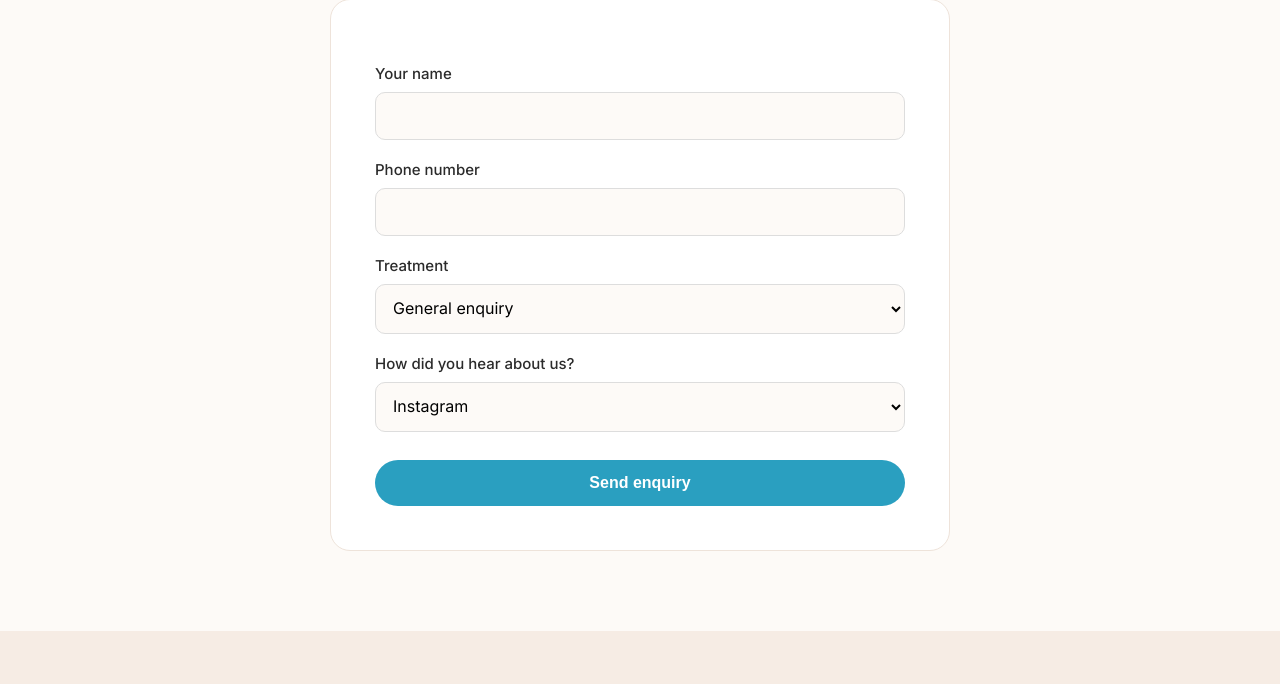
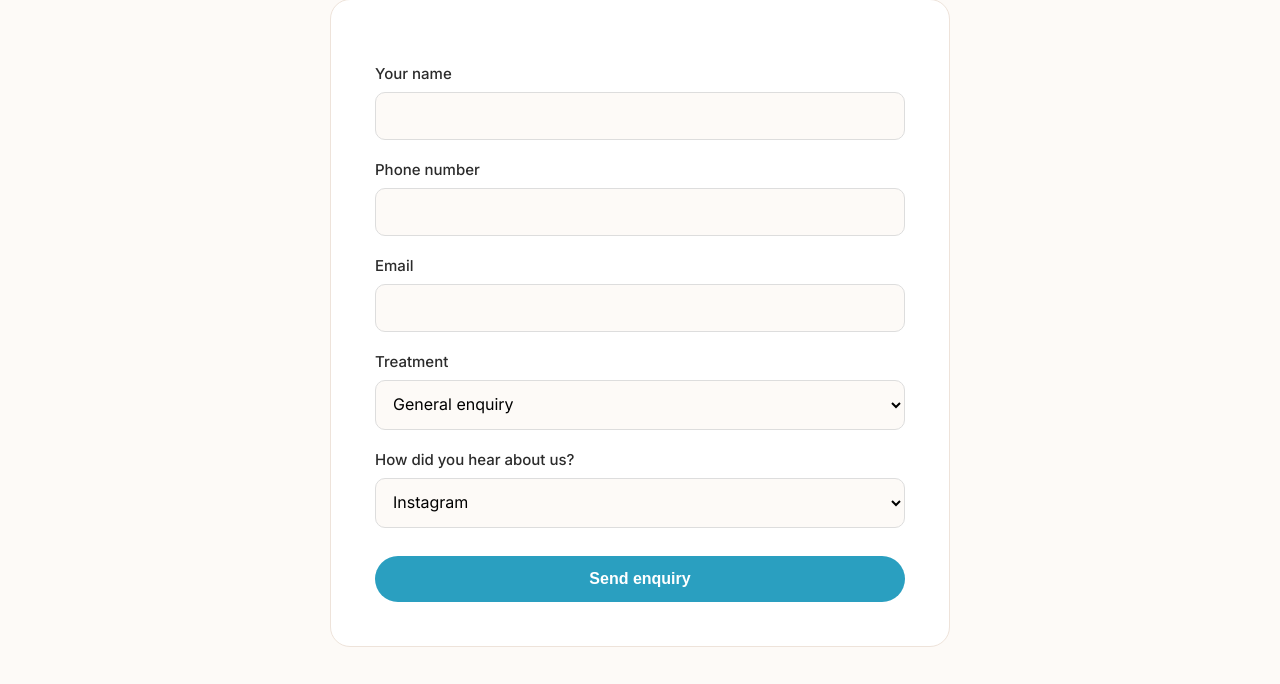
Before and after one commit to anildhakal-dev/gurkha-cosmetics, a Flask app: page / in a window 1280 px wide. Shown: the part 1730-2414 px from the top of the page. Run offline with Flask 3, Linux system fonts and the light colour scheme; data that the repository does not hold is empty.

Commit message:
Customer thank-you email

```diff
--- a/app.py
+++ b/app.py
@@ -28,6 +28,10 @@ def setup_database():
     db.execute("CREATE TABLE IF NOT EXISTS sales (item TEXT, amount REAL, created TEXT)")
     db.execute("CREATE TABLE IF NOT EXISTS costs (item TEXT, amount REAL, created TEXT)")
     db.execute("CREATE TABLE IF NOT EXISTS treatments (name TEXT, price TEXT)")
+    try:
+        db.execute("ALTER TABLE enquiries ADD COLUMN email TEXT")
+    except sqlite3.OperationalError:
+        pass
     db.commit()
     db.close()
 setup_database()
@@ -53,9 +57,10 @@ def enquiry():
     phone = request.form["phone"]
     treatment = request.form["treatment"]
     source = request.form["source"]
+    email = request.form["email"]
     created = datetime.now().strftime("%d %b %Y %H:%M")
     db = sqlite3.connect("clinic.db")
-    db.execute("INSERT INTO enquiries VALUES (?, ?, ?, ?, ?)", (name, phone, treatment, created, source))
+    db.execute("INSERT INTO enquiries (name, phone, treatment, created, source, email) VALUES (?, ?, ?, ?, ?, ?)", (name, phone, treatment, created, source, email))
     db.commit()
     db.close()
     send_email(
@@ -65,6 +70,17 @@ def enquiry():
         + "\nPhone: " + request.form["phone"]
         + "\nTreatment: " + request.form["treatment"]
         + "\nSource: " + request.form["source"],
+                + "\nSource: " + request.form["source"]
+        + "\nEmail: " + email,
+    )
+    send_email(
+        email,
+        "Thanks for your enquiry, " + name,
+        "Hi " + name + ",\n\n"
+        + "Thanks for your enquiry about " + treatment + ". "
+        + "A member of our team will call you on " + phone + " shortly.\n\n"
+        + "Any questions, just reply to this email.\n\n"
+        + "Gurkha Cosmetics",
     )
     return "Thanks " + name + ", we'll call you soon about " + treatment
 
--- a/templates/index.html
+++ b/templates/index.html
@@ -140,6 +140,10 @@
         <label for="phone">Phone number</label>
         <input id="phone" name="phone" type="tel" required>
 
+        <label for="email">Email</label>
+        <input id="email" name="email" type="email" required>
+
+
         <label for="treatment">Treatment</label>
         <select id="treatment" name="treatment" required>
           {% for t in treatments %}
```
